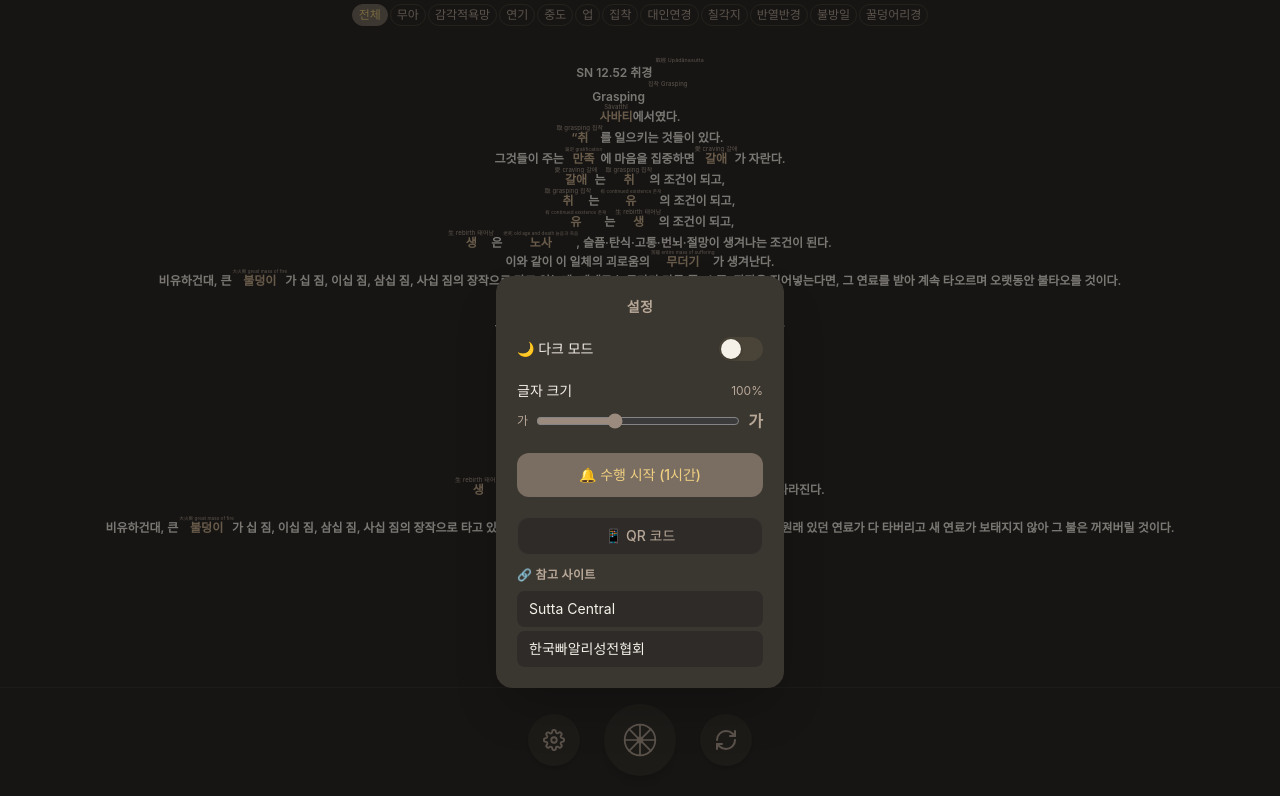
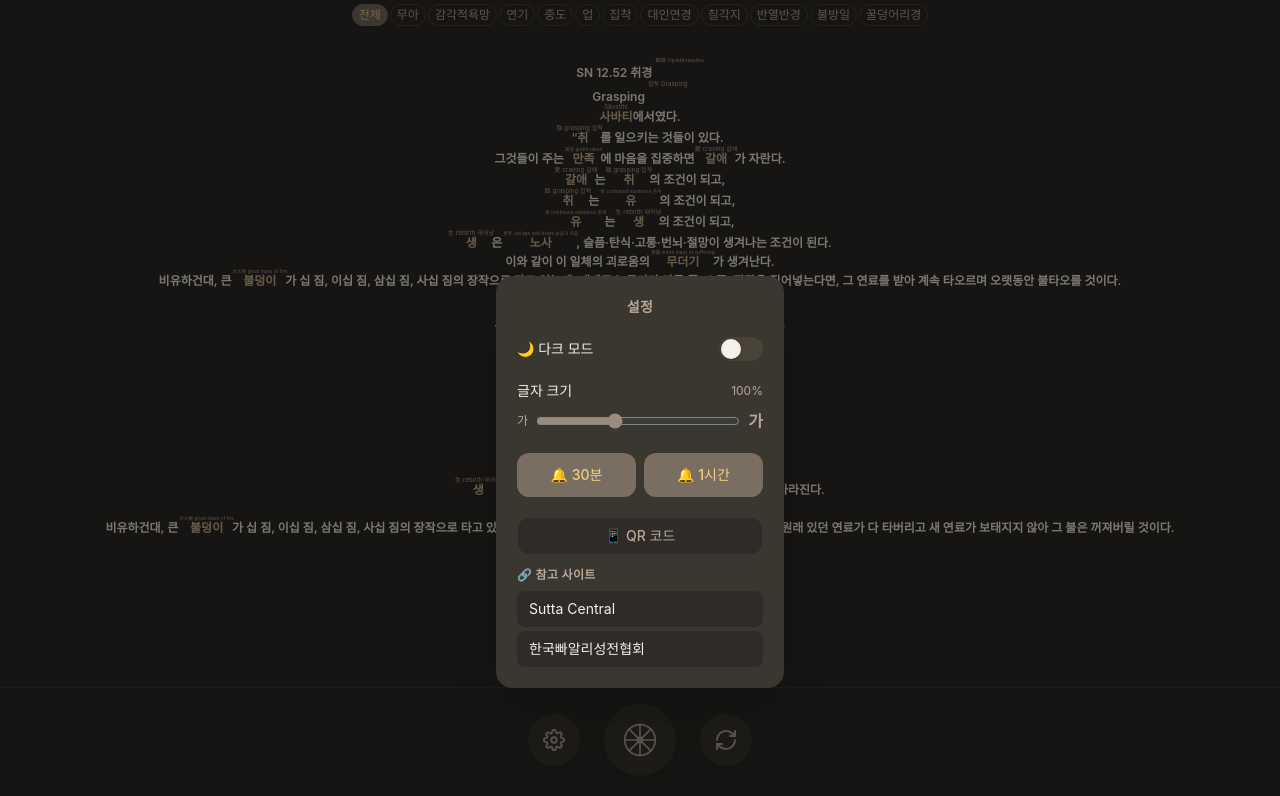
Before and after one commit to praswna/MyNikkaya, a Next.js app: page / in a window 1280 px wide. Both pictures are taken after a click on the button 554 px from the left and 740 px from the top of the page. Shown: the top 796 px of the page. Built offline with nearby package versions, Linux system fonts and the light colour scheme.

Commit message:
수행 30분/1시간 버튼 추가

```diff
--- a/app/page.tsx
+++ b/app/page.tsx
@@ -33,6 +33,7 @@ export default function Home() {
   const [syncStatus, setSyncStatus] = useState<string | null>(null);
   const [isSettingsOpen, setIsSettingsOpen] = useState(false);
   const [isMeditationOpen, setIsMeditationOpen] = useState(false);
+  const [meditationDuration, setMeditationDuration] = useState(3600);
   const [isQROpen, setIsQROpen] = useState(false);
   const [wheelRotate, setWheelRotate] = useState(0);
   const [showSplash, setShowSplash] = useState(true);
@@ -257,7 +258,7 @@ export default function Home() {
         onThemeToggle={handleThemeToggle}
         fontScale={fontScale}
         onFontScaleChange={handleFontScaleChange}
-        onMeditationStart={() => setIsMeditationOpen(true)}
+        onMeditationStart={(duration) => { setMeditationDuration(duration); setIsMeditationOpen(true); }}
         onQROpen={() => { setIsQROpen(true); setIsSettingsOpen(false); }}
         colors={colors}
       />
@@ -270,6 +271,7 @@ export default function Home() {
         isOpen={isMeditationOpen}
         onClose={() => setIsMeditationOpen(false)}
         colors={colors}
+        duration={meditationDuration}
       />
     </div>
     </>
--- a/components/MeditationModal.tsx
+++ b/components/MeditationModal.tsx
@@ -7,9 +7,11 @@ interface MeditationModalProps {
   isOpen: boolean;
   onClose: () => void;
   colors: ThemeColors;
+  duration?: number; // 초 단위
 }
 
-const TOTAL_SECONDS = 60 * 60; // 1시간
+const TOTAL_SECONDS_1H = 60 * 60;
+const TOTAL_SECONDS_30M = 30 * 60;
 const START_DELAY_SECONDS = 5;
 
 function formatTime(seconds: number): string {
@@ -19,9 +21,9 @@ function formatTime(seconds: number): string {
   return `${String(h).padStart(2, "0")}:${String(m).padStart(2, "0")}:${String(s).padStart(2, "0")}`;
 }
 
-export function MeditationModal({ isOpen, onClose, colors }: MeditationModalProps) {
+export function MeditationModal({ isOpen, onClose, colors, duration = TOTAL_SECONDS_1H }: MeditationModalProps) {
   const [phase, setPhase] = useState<"waiting" | "meditating" | "done">("waiting");
-  const [remaining, setRemaining] = useState(TOTAL_SECONDS);
+  const [remaining, setRemaining] = useState(duration);
   const [countdown, setCountdown] = useState(START_DELAY_SECONDS);
   const bellRef = useRef<HTMLAudioElement | null>(null);
   const silenceRef = useRef<HTMLAudioElement | null>(null);
@@ -73,7 +75,7 @@ export function MeditationModal({ isOpen, onClose, colors }: MeditationModalProp
     cleanup();
     stopSilence();
     setPhase("waiting");
-    setRemaining(TOTAL_SECONDS);
+    setRemaining(duration);
     setCountdown(START_DELAY_SECONDS);
     onClose();
   }, [cleanup, stopSilence, onClose]);
@@ -83,7 +85,7 @@ export function MeditationModal({ isOpen, onClose, colors }: MeditationModalProp
       cleanup();
       stopSilence();
       setPhase("waiting");
-      setRemaining(TOTAL_SECONDS);
+      setRemaining(duration);
       setCountdown(START_DELAY_SECONDS);
       return;
     }
@@ -103,7 +105,7 @@ export function MeditationModal({ isOpen, onClose, colors }: MeditationModalProp
           cleanup();
           playBell();
           setPhase("meditating");
-          endTimeRef.current = Date.now() + TOTAL_SECONDS * 1000;
+          endTimeRef.current = Date.now() + duration * 1000;
         }
       }, 1000);
     } else if (phase === "meditating") {
--- a/components/SettingsModal.tsx
+++ b/components/SettingsModal.tsx
@@ -15,7 +15,7 @@ interface SettingsModalProps {
   onThemeToggle: () => void;
   fontScale: number;
   onFontScaleChange: (scale: number) => void;
-  onMeditationStart: () => void;
+  onMeditationStart: (duration: number) => void;
   onQROpen: () => void;
   colors: ThemeColors;
 }
@@ -123,19 +123,22 @@ export function SettingsModal({
         </div>
 
         {/* 수행 시작 버튼 */}
-        <button
-          onClick={() => {
-            onMeditationStart();
-            onClose();
-          }}
-          className="w-full rounded-xl py-3 text-sm font-medium transition-colors mb-5"
-          style={{
-            backgroundColor: colors.categorySelected,
-            color: colors.categorySelectedText,
-          }}
-        >
-          🔔 수행 시작 (1시간)
-        </button>
+        <div className="flex gap-2 mb-5">
+          <button
+            onClick={() => { onMeditationStart(30 * 60); onClose(); }}
+            className="flex-1 rounded-xl py-3 text-sm font-medium transition-colors"
+            style={{ backgroundColor: colors.categorySelected, color: colors.categorySelectedText }}
+          >
+            🔔 30분
+          </button>
+          <button
+            onClick={() => { onMeditationStart(60 * 60); onClose(); }}
+            className="flex-1 rounded-xl py-3 text-sm font-medium transition-colors"
+            style={{ backgroundColor: colors.categorySelected, color: colors.categorySelectedText }}
+          >
+            🔔 1시간
+          </button>
+        </div>
 
         {/* QR 코드 버튼 */}
         <button
```
